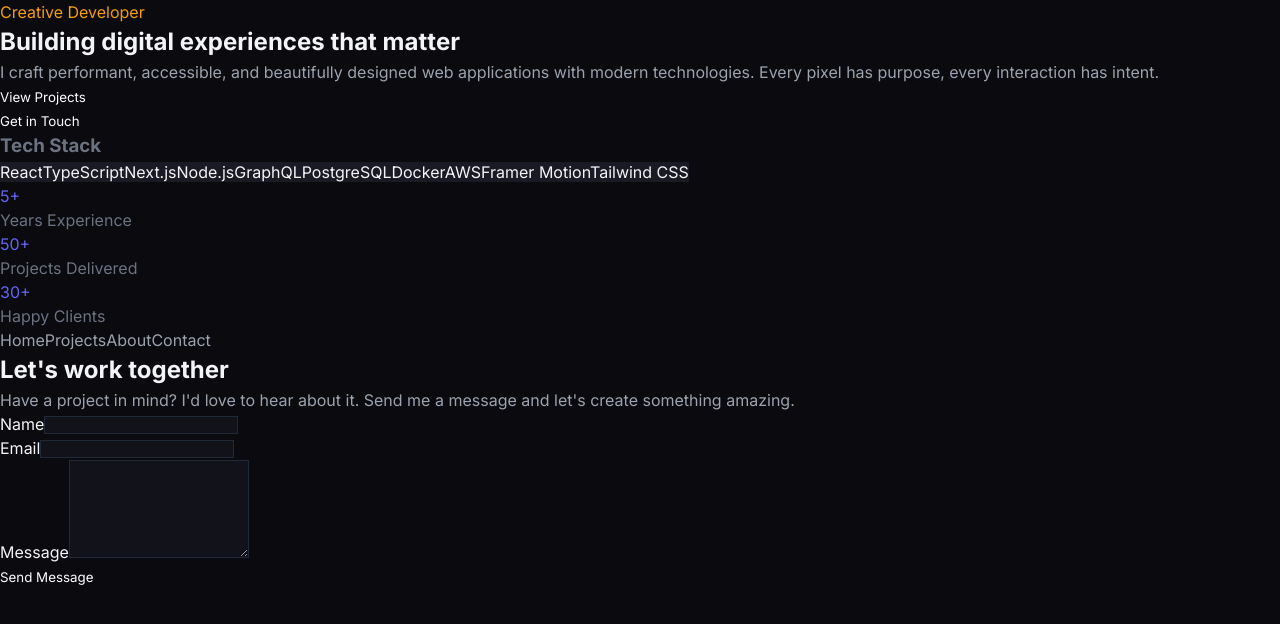
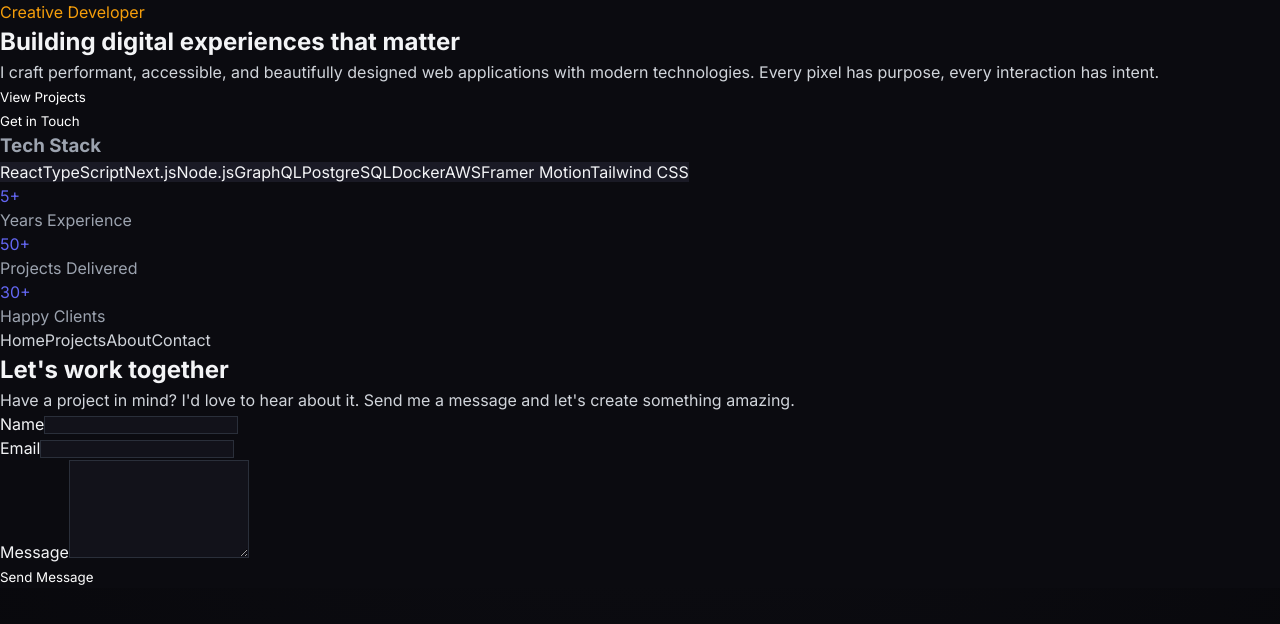
Before and after one commit to ZenLunarDev/portfolio, a React (Vite) app: page / in a window 1280 px wide. Shown: the top 624 px of the page. Built offline with nearby package versions, Linux system fonts and the light colour scheme.

Commit message:
fix: add QueryClientProvider and improve dark theme contrast

```diff
--- a/src/App.tsx
+++ b/src/App.tsx
@@ -1,10 +1,13 @@
 import { BrowserRouter, Routes, Route } from 'react-router-dom';
+import { QueryClientProvider } from '@tanstack/react-query';
 import { RootLayout } from './app/layouts/RootLayout';
 import Home from './app/routes/Home';
 import Projects from './app/routes/Projects';
+import { queryClient } from './shared/lib/queryClient';
 
 export default function App() {
   return (
+    <QueryClientProvider client={queryClient}>
       <BrowserRouter>
         <Routes>
           <Route element={<RootLayout />}>
@@ -13,5 +16,6 @@ export default function App() {
           </Route>
         </Routes>
       </BrowserRouter>
+    </QueryClientProvider>
   );
 }
--- a/src/config/theme.ts
+++ b/src/config/theme.ts
@@ -1,6 +1,6 @@
 export const theme = {
   colors: {
-    background: '#0a0a0f',
+    background: '#0b0b10',
     surface: '#12121a',
     surfaceHover: '#1a1a25',
     primary: '#6366f1',
@@ -8,11 +8,11 @@ export const theme = {
     accent: '#f59e0b',
     accentHover: '#fbbf24',
     text: '#f3f4f6',
-    textSecondary: '#9ca3af',
-    textMuted: '#6b7280',
-    border: '#1f2937',
-    glass: 'rgba(18, 18, 26, 0.7)',
-    glassBorder: 'rgba(255, 255, 255, 0.08)',
+    textSecondary: '#d1d5db',
+    textMuted: '#9ca3af',
+    border: '#2a2f3a',
+    glass: 'rgba(18, 18, 26, 0.85)',
+    glassBorder: 'rgba(255, 255, 255, 0.15)',
   },
   typography: {
     fontFamily: "'Inter', -apple-system, BlinkMacSystemFont, 'Segoe UI', sans-serif",
@@ -52,10 +52,10 @@ export const theme = {
     xl: '1.5rem',
   },
   shadows: {
-    glass: '0 8px 32px rgba(0, 0, 0, 0.4)',
-    glassHover: '0 12px 48px rgba(0, 0, 0, 0.6)',
-    glow: '0 0 20px rgba(99, 102, 241, 0.3)',
-    glowAccent: '0 0 20px rgba(245, 158, 11, 0.3)',
+    glass: '0 8px 32px rgba(0, 0, 0, 0.5)',
+    glassHover: '0 12px 48px rgba(0, 0, 0, 0.7)',
+    glow: '0 0 24px rgba(99, 102, 241, 0.4)',
+    glowAccent: '0 0 24px rgba(245, 158, 11, 0.4)',
   },
   motion: {
     duration: {
--- a/src/index.css
+++ b/src/index.css
@@ -26,6 +26,7 @@ html {
 body {
   min-height: 100vh;
   overflow-x: hidden;
+  background: radial-gradient(ellipse at top, #131320 0%, #0b0b10 50%, #08080c 100%);
 }
 
 #root {
@@ -63,10 +64,10 @@ textarea {
 }
 
 ::-webkit-scrollbar-thumb {
-  background: #1f2937;
+  background: #374151;
   border-radius: 4px;
 }
 
 ::-webkit-scrollbar-thumb:hover {
-  background: #374151;
+  background: #4b5563;
 }
--- /dev/null
+++ b/src/shared/lib/queryClient.ts
@@ -0,0 +1,10 @@
+import { QueryClient } from '@tanstack/react-query';
+
+export const queryClient = new QueryClient({
+  defaultOptions: {
+    queries: {
+      retry: false,
+      refetchOnWindowFocus: false,
+    },
+  },
+});
```
Lines whose indentation alone changed are shown as unchanged.
